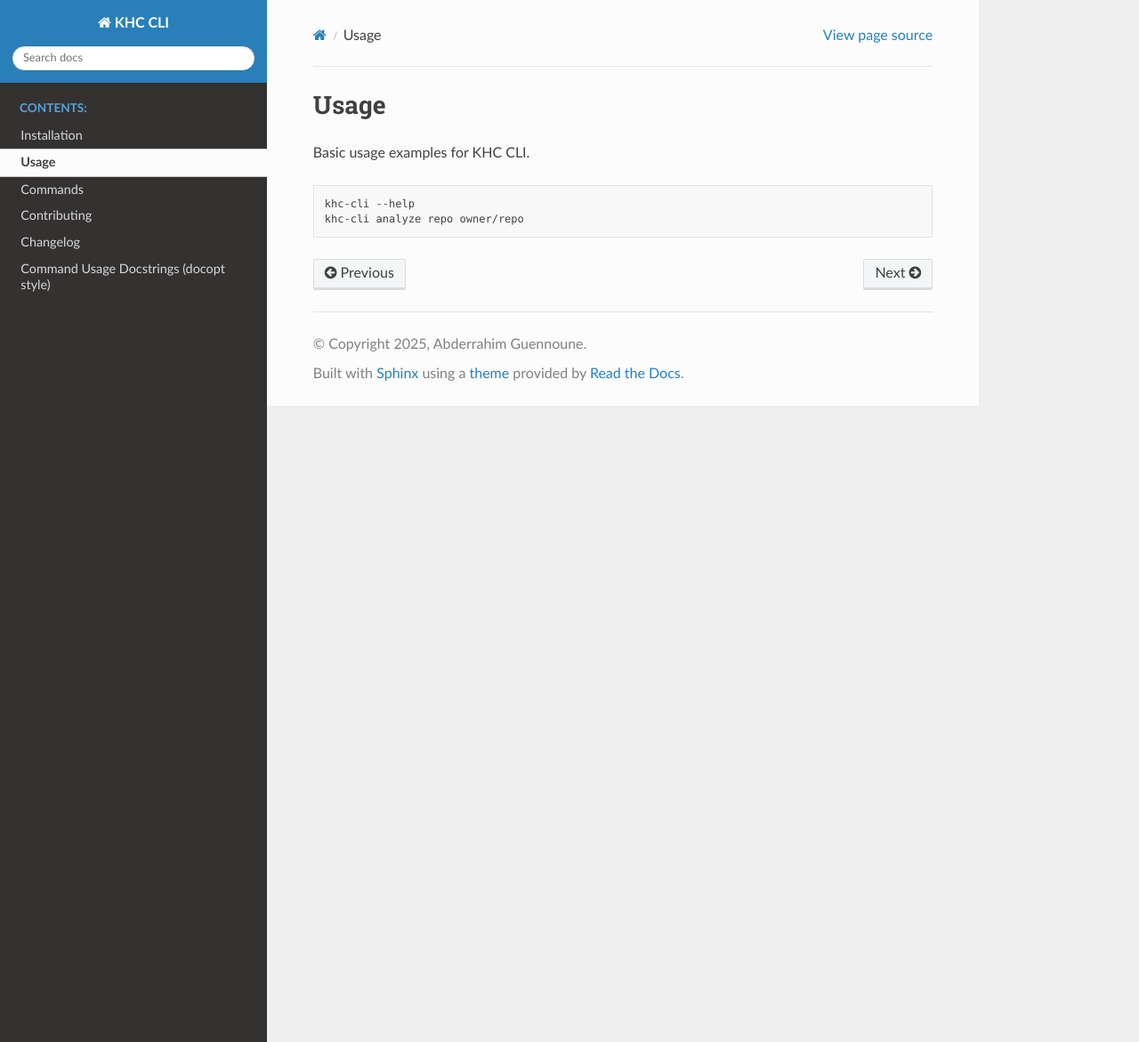
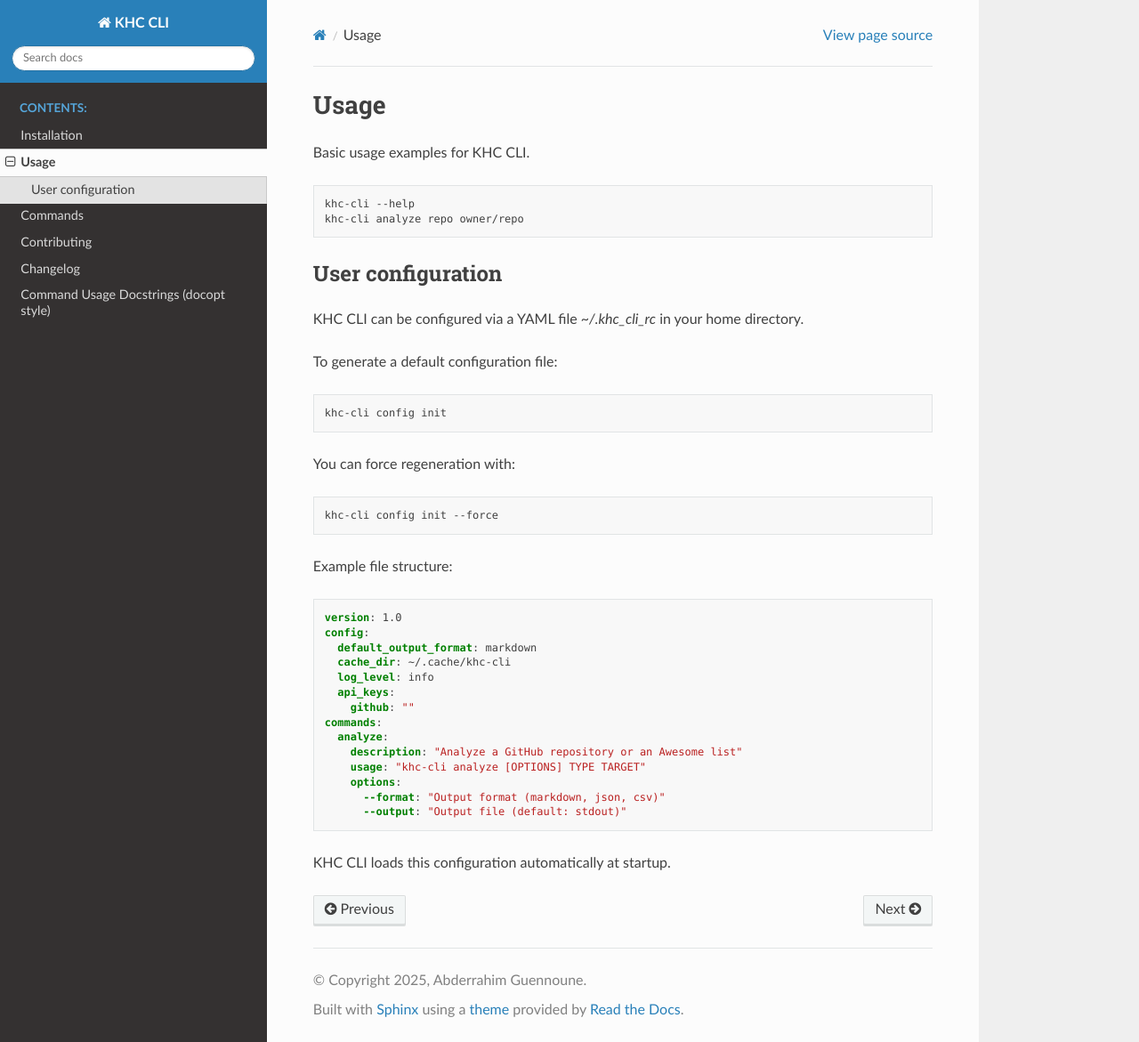
Before and after one commit to aguennoune/khc-cli, a Sphinx documentation site: the page built from docs/source/usage.rst, in a window 1280 px wide and 1171 px high. Shown: the whole window at 89% size. Built offline with Sphinx 7.4.7 and the Read the Docs theme 3.1.0, drawn with Linux system fonts in a browser that asks for light colours.

Commit message:
docs: document user configuration system
Updates documentation to include the new config system:
- Adds "User configuration" section in usage.rst
- Documents the khc-cli config init command
- Provides examples of ~/.khc_cli_rc file structure
- Explains how commands can use the configuration

```diff
--- a/docs/source/usage.rst
+++ b/docs/source/usage.rst
@@ -7,3 +7,41 @@ Basic usage examples for KHC CLI.
 
     khc-cli --help
     khc-cli analyze repo owner/repo
+
+User configuration
+------------------
+
+KHC CLI can be configured via a YAML file `~/.khc_cli_rc` in your home directory.
+
+To generate a default configuration file:
+
+.. code-block:: bash
+
+   khc-cli config init
+
+You can force regeneration with:
+
+.. code-block:: bash
+
+   khc-cli config init --force
+
+Example file structure:
+
+.. code-block:: yaml
+
+   version: 1.0
+   config:
+     default_output_format: markdown
+     cache_dir: ~/.cache/khc-cli
+     log_level: info
+     api_keys:
+       github: ""
+   commands:
+     analyze:
+       description: "Analyze a GitHub repository or an Awesome list"
+       usage: "khc-cli analyze [OPTIONS] TYPE TARGET"
+       options:
+         --format: "Output format (markdown, json, csv)"
+         --output: "Output file (default: stdout)"
+
+KHC CLI loads this configuration automatically at startup.
```
